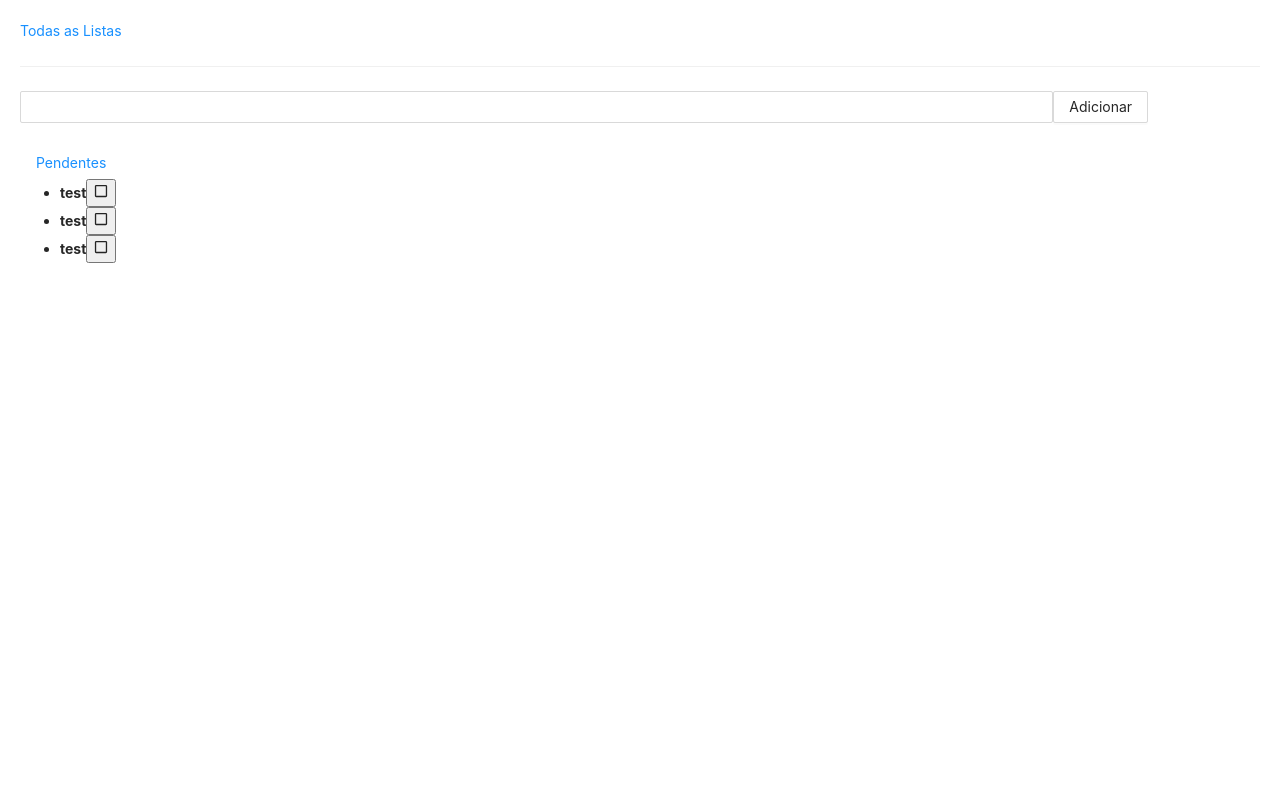
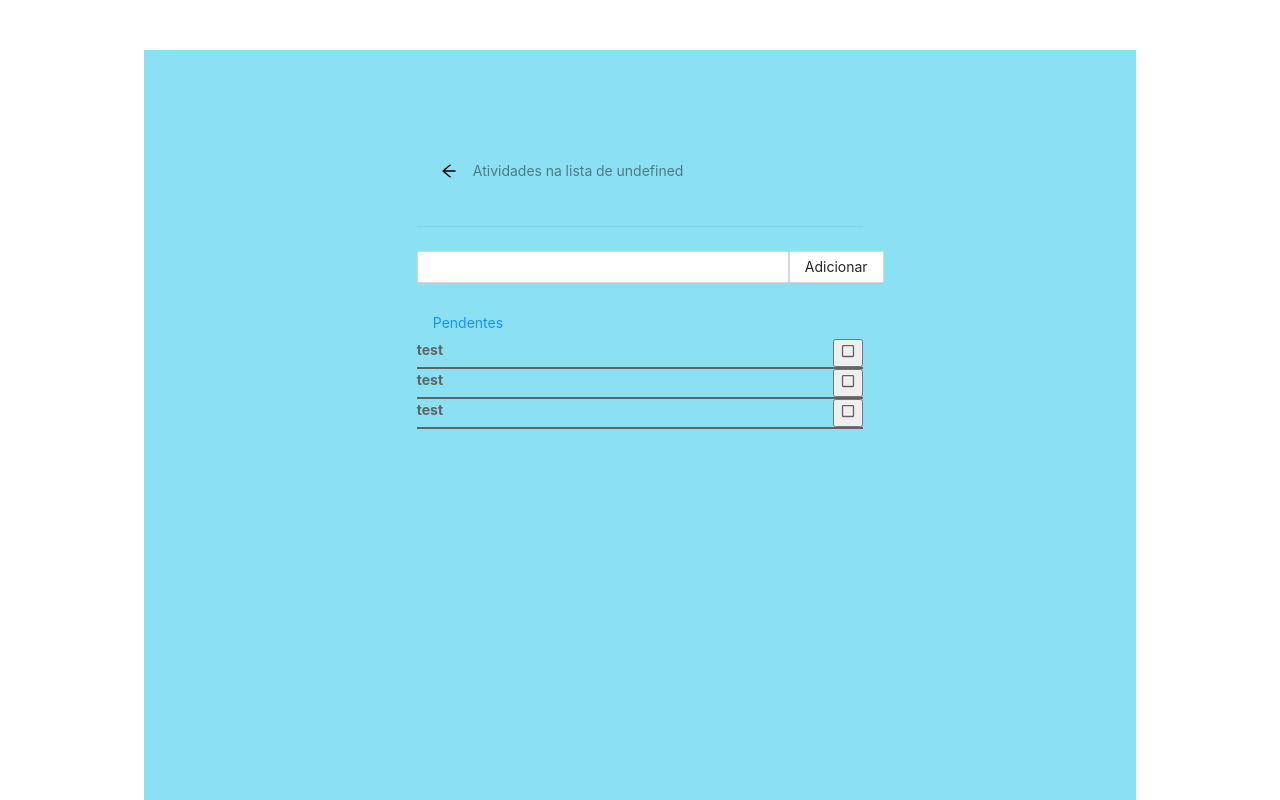
Before and after one commit to esfreitas/React-Squadra-Todo, a React (Create React App) app: page /list/1 in a window 1280 px wide. Shown: the top 800 px of the page. Built offline with nearby package versions, Linux system fonts and the light colour scheme; no server answers; data requests are answered from the project's data file.

Commit message:
Adicionado pageHeader na pag list, validação do input no list, configurando mensagem dinamica para title e subtitle da list e adicionado style com css

```diff
--- a/dbjs/db.json
+++ b/dbjs/db.json
@@ -17,7 +17,7 @@
     {
       "id": "2021-04-21T17:45:04.324Z",
       "list_id": "2021-04-21T17:33:18.347Z",
-      "name": "asdasdads",
+      "name": "eefff",
       "status": "feito"
     },
     {
@@ -54,7 +54,7 @@
       "id": "2021-04-21T17:51:10.659Z",
       "list_id": "2021-04-21T17:32:25.996Z",
       "name": "comer feijão",
-      "status": "pendente"
+      "status": "feito"
     },
     {
       "id": "2021-04-21T18:38:32.236Z",
@@ -73,6 +73,18 @@
       "list_id": "1",
       "name": "test",
       "status": "pendente"
+    },
+    {
+      "id": "2021-04-25T12:19:38.731Z",
+      "list_id": "2021-04-21T17:32:25.996Z",
+      "name": "asd",
+      "status": "feito"
+    },
+    {
+      "id": "2021-04-25T12:19:43.730Z",
+      "list_id": "2021-04-21T17:32:25.996Z",
+      "name": "marmita",
+      "status": "feito"
     }
   ]
 }
--- a/src/App.js
+++ b/src/App.js
@@ -8,12 +8,14 @@ import "antd/dist/antd.css";
 
 
 
+
 function App() {
 
   return (
     <Layout.Content style={{padding: 20}}>
+      <div className="background">
         <Router>
-        <Link to="/">Todas as Listas</Link>
+          {/*<Link to="/">Todas as Listas</Link> */}
           <Switch>
             <Route exact path="/">
                 <TaskLists />
@@ -23,6 +25,7 @@ function App() {
             </Route>
           </Switch>
         </Router>
+      </div>
     </Layout.Content>
   );
 }
--- a/src/components/TaskLists.js
+++ b/src/components/TaskLists.js
@@ -1,6 +1,7 @@
 import React, {useEffect, useState} from "react";
 import {Form, PageHeader, Input, Button, Row, Col, Table, Space, Popconfirm, message} from "antd";
 import axios from "axios";
+import "./TasksLists.css";
 import { FaList, FaTrash } from "react-icons/fa";
 import { useHistory } from 'react-router-dom';
 
--- /dev/null
+++ b/src/components/Tasks.css
@@ -0,0 +1,36 @@
+/*ESTILOS GERAIS*/
+html, body, figure, img, div, input, textarea, p, h1, h2, h3, h4, h5, h6, ul,li, a,main{
+    margin: 0;
+    padding: 0;
+    box-sizing: border-box;
+    list-style: none;
+    text-decoration: none;
+}
+
+
+:root{
+    --corBackgroundPrimaria: hsl(191, 82%, 75%);
+    --corBackgroundSecundaria: #04133d;
+    --corBackgroundDark: #0e0e0e;
+    --corTextoPrimaria: #636363;
+    --corTextoSecundaria: #000;
+    --corBordaSection:  #d4e9ff;
+}
+
+.dark{
+    padding: 30px 10% 0;
+    margin: 30px 10%;
+    width: 80%;
+    align-items: center;
+    color: var(--corTextoPrimaria);
+    min-height: 900px;
+}
+
+
+li{
+    display: flex;
+    flex-wrap: wrap;
+    align-items: flex-start;
+    justify-content: space-between;
+    border-bottom: solid var(--corTextoPrimaria) 2px;
+}
--- a/src/components/Tasks.js
+++ b/src/components/Tasks.js
@@ -1,8 +1,9 @@
 import { useEffect, useState } from "react";
 import { FaRegCheckSquare, FaRegSquare } from "react-icons/fa";
-import { useLocation, useParams } from "react-router-dom";
+import { useLocation, useParams, useHistory } from "react-router-dom";
 import axios from 'axios';
-import {Form, Input, Button, Row, Col, Divider } from "antd";
+import "./Tasks.css";
+import {Form, Input, Button, Row, Col, Divider, PageHeader } from "antd";
 const endpoint = "http://localhost:3004";
 
 const Tasks = () =>{
@@ -13,6 +14,9 @@ const Tasks = () =>{
   const [lista, setLista] = useState({});
   const [isOnlyPending, setIsOnlyPending] = useState(false);
   const [isEditing, setIsEditing] = useState("");
+  const [isAll, setIsAll] = useState(false);
+  const history = useHistory();
+
 
   async function getTasks(id){
     const res = await axios.get(`${endpoint}/tasks?list_id=${id}`);
@@ -57,6 +61,7 @@ const Tasks = () =>{
   }
 
   async function filter(){
+    setIsAll(true);
     let url =`${endpoint}/tasks`;
     if (!isOnlyPending) {
       url = url + `?status=pendente`;
@@ -64,6 +69,9 @@ const Tasks = () =>{
     const res = await axios.get(url);
     if (res.status === 200) setList(res.data);
     setIsOnlyPending(!isOnlyPending);
+    if (isAll){
+      history.go(0);
+    }
   }
 
   function save(newName, item){
@@ -86,15 +94,16 @@ const Tasks = () =>{
 
 
   return (
+    <div className="dark">
       <div className="App">
-      <h1>{lista && lista.name}</h1>
+      <PageHeader className="header" onBack={() => history.goBack()} title={ !isAll ? lista.name : "Todas as Listas"} subTitle={ !isAll ? `Atividades na lista de ${lista && lista.name}` : " Atividades pendentes em todas as suas listas"} />
         <Divider />
 
       <Form onFinish={onSubmit}>
         <Row>
           <Col sm={20}>
-            <Form.Item name="task">
-              <Input id="task" />
+              <Form.Item name="task" rules={[{required: true, message: "Nome do Item é Obrigatório"}]}>
+                <Input id="task"/>
               </Form.Item>
             </Col>
             <Col sm={4}>
@@ -130,6 +139,7 @@ const Tasks = () =>{
         })}
       </ul>
       </div>
+    </div>
   );
 };
 
--- /dev/null
+++ b/src/components/TasksLists.css
@@ -0,0 +1,24 @@
+/*ESTILOS GERAIS*/
+html, body, figure, img, div, input, textarea, p, h1, h2, h3, h4, h5, h6, ul,li, a,main{
+    margin: 0;
+    padding: 0;
+    box-sizing: border-box;
+    list-style: none;
+    text-decoration: none;
+}
+
+
+:root{
+    --corBackgroundPrimaria: hsl(191, 82%, 75%);
+    --corTextoPrimaria: #636363;
+}
+
+.background{
+    padding: 30px 10% 0;
+    margin: 30px 10%;
+    width: 80%;
+    align-items: center;
+    color: var(--corTextoPrimaria);
+    min-height: 900px;
+    background-color: var(--corBackgroundPrimaria);
+}
```
Also changed, not shown: src/App.css (line endings or trailing spaces), src/logo.svg (deleted). Lines whose indentation alone changed are shown as unchanged.
